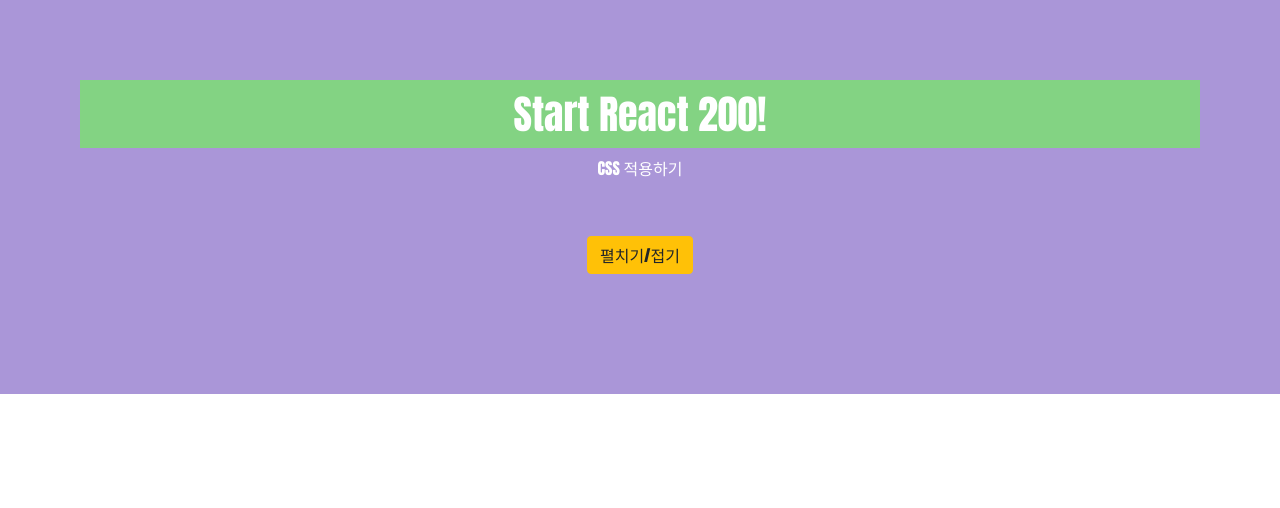
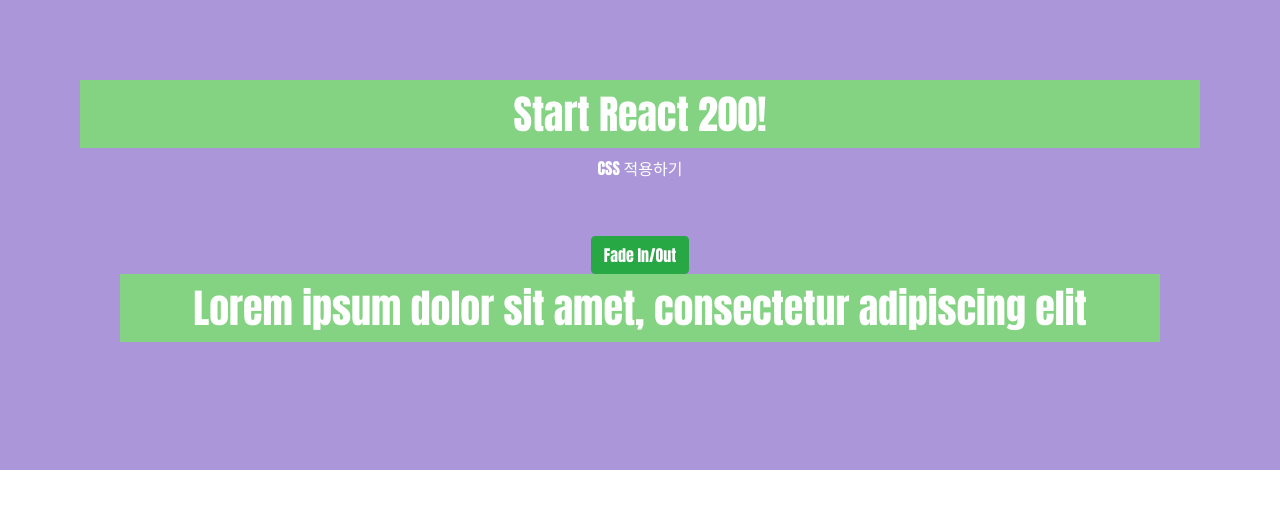
Before and after one commit to my-choe/react200, a React (Create React App) app: page / in a window 1280 px wide. Shown: the top 508 px of the page. Built offline with nearby package versions, Linux system fonts and the light colour scheme.

Commit message:
043 reactstrap Fade 사용하기

```diff
--- a/src/App.js
+++ b/src/App.js
@@ -1,6 +1,6 @@
 import React from 'react';
 import './App.css';
-import ReactstrapCollapse from './R042_ReactstrapCollapse';
+import ReactstrapFade from './R043_ReactstrapFade';
 import 'bootstrap/dist/css/bootstrap.css';
 
 function App() {
@@ -8,7 +8,7 @@ function App() {
     <div>
       <h1>Start React 200!</h1>
       <p>CSS 적용하기</p>
-      <ReactstrapCollapse/>
+      <ReactstrapFade/>
     </div>
   );
 }
--- /dev/null
+++ b/src/R043_ReactstrapFade.js
@@ -0,0 +1,29 @@
+import React, { Component } from 'react';
+import { Button, Fade } from 'reactstrap';
+
+/**Fade 패키지 : 특정 영역을 서서히 나타내고 숨기는 기능. 버튼 이벤트로 제어할 수 있음
+ *
+ */
+class R043_ReactstrapFade extends Component {
+    constructor(props) {
+        super(props);
+        this.state = { fadeInOut: true }
+    }
+
+    toggle = (e) => {
+        this.setState = ({ fadeInOut: !this.state.fadeInOut })
+    }
+
+    render() {
+        return (
+            <div>
+                <Button color="success" onClick={this.toggle}>Fade In/Out</Button>
+                <Fade in={this.state.fadeInOut} tag="h1">
+                    Lorem ipsum dolor sit amet, consectetur adipiscing elit
+                </Fade>
+            </div>
+        )
+    }
+}
+
+export default R043_ReactstrapFade;
```
